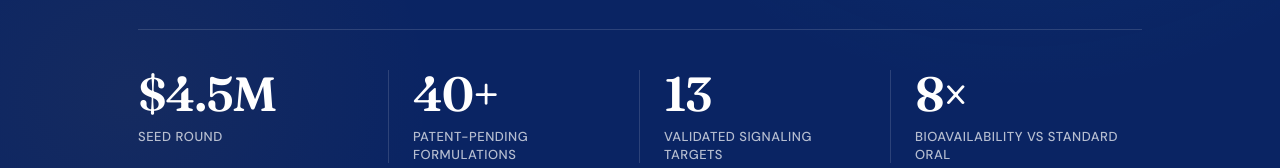
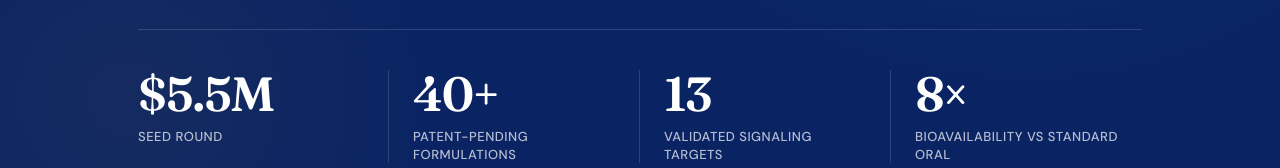
Before and after one commit to chrismccannco/github.com-chrismccannco-nutraglp, a Next.js app: page / in a window 1280 px wide. Shown: the part 519-687 px from the top of the page. Built offline with nearby package versions, Linux system fonts and the light colour scheme; no server answers; the database is empty.

Commit message:
Update seed round to $5.5M

```diff
--- a/app/investors/page.tsx
+++ b/app/investors/page.tsx
@@ -5,7 +5,7 @@ import RequestDeckModal from "../components/RequestDeckModal";
 export const metadata: Metadata = {
   title: "Investors",
   description:
-    "NutraGLP Biosciences — a biotechnology platform for natural incretin modulation. $4.5M seed round. 40+ patent-pending formulations.",
+    "NutraGLP Biosciences — a biotechnology platform for natural incretin modulation. $5.5M seed round. 40+ patent-pending formulations.",
   alternates: {
     canonical: "https://nutraglp.com/investors",
   },
@@ -787,7 +787,7 @@ html { scroll-behavior: smooth; }
             <a href="#platform" className="inv-btn-outline">Read the Thesis</a>
           </div>
           <div className="inv-hero-stats">
-            <div className="inv-h-stat"><div className="inv-h-stat-val">$4.5M</div><div className="inv-h-stat-label">Seed Round</div></div>
+            <div className="inv-h-stat"><div className="inv-h-stat-val">$5.5M</div><div className="inv-h-stat-label">Seed Round</div></div>
             <div className="inv-h-stat"><div className="inv-h-stat-val">40+</div><div className="inv-h-stat-label">Patent-Pending Formulations</div></div>
             <div className="inv-h-stat"><div className="inv-h-stat-val">13</div><div className="inv-h-stat-label">Validated Signaling Targets</div></div>
             <div className="inv-h-stat"><div className="inv-h-stat-val">8×</div><div className="inv-h-stat-label">Bioavailability vs Standard Oral</div></div>
@@ -1115,7 +1115,7 @@ html { scroll-behavior: smooth; }
           <p className="inv-lead">Capital deployed across clinical validation, manufacturing scale, go-to-market execution, and IP prosecution. Each milestone de-risks the next and funds the one after.</p>
           <div className="inv-roadmap">
             <div className="inv-rm-step"><div className="inv-rm-dot"></div><div className="inv-rm-phase">Q1–Q2 2026</div><div className="inv-rm-title">Market Entry</div>
-              <ul className="inv-rm-items"><li>$4.5M seed close</li><li>D2C launch — Slim SHOT</li><li>eCommerce + 1 telehealth license</li><li>Target: $300K revenue</li></ul></div>
+              <ul className="inv-rm-items"><li>$5.5M seed close</li><li>D2C launch — Slim SHOT</li><li>eCommerce + 1 telehealth license</li><li>Target: $300K revenue</li></ul></div>
             <div className="inv-rm-step"><div className="inv-rm-dot"></div><div className="inv-rm-phase">Q3–Q4 2026</div><div className="inv-rm-title">Expansion</div>
               <ul className="inv-rm-items"><li>Retail pilot programs</li><li>GLP-1 Sweetener launch</li><li>Clinical data publication</li><li>Target: $1.8M revenue</li></ul></div>
             <div className="inv-rm-step"><div className="inv-rm-dot"></div><div className="inv-rm-phase">Year 2</div><div className="inv-rm-title">Platform Scale</div>
@@ -1130,7 +1130,7 @@ html { scroll-behavior: smooth; }
       <section className="inv-section inv-light inv-bg-cream">
         <div className="inv-inner inv-reveal">
           <p className="inv-eyebrow">The Raise</p>
-          <h2>The $4.5M <em>seed round.</em></h2>
+          <h2>The $5.5M <em>seed round.</em></h2>
           <p className="inv-lead">SAFE and equity investment. This raise transitions NutraGLP from a single-product commercial launch into a multi-product, multi-channel revenue platform — supporting $3M in Year 1 revenue and a clear path to $15M by Year 2.</p>
           <div className="inv-raise-grid">
             <div className="inv-raise-card" data-animate-bars>
```
